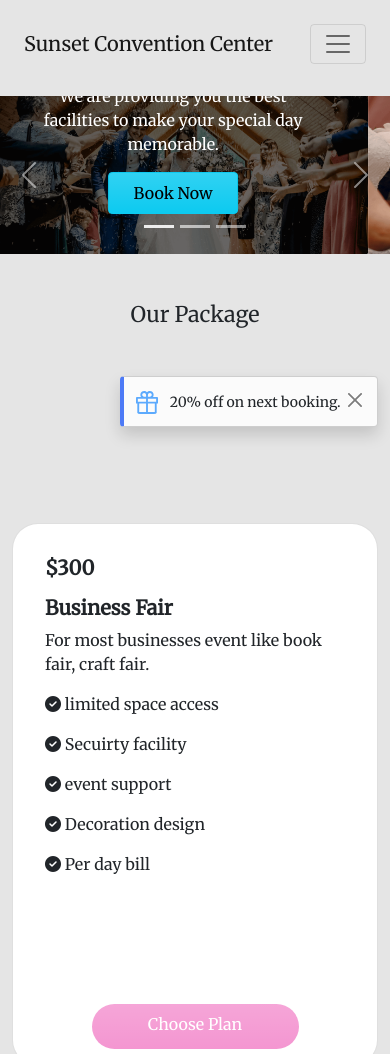
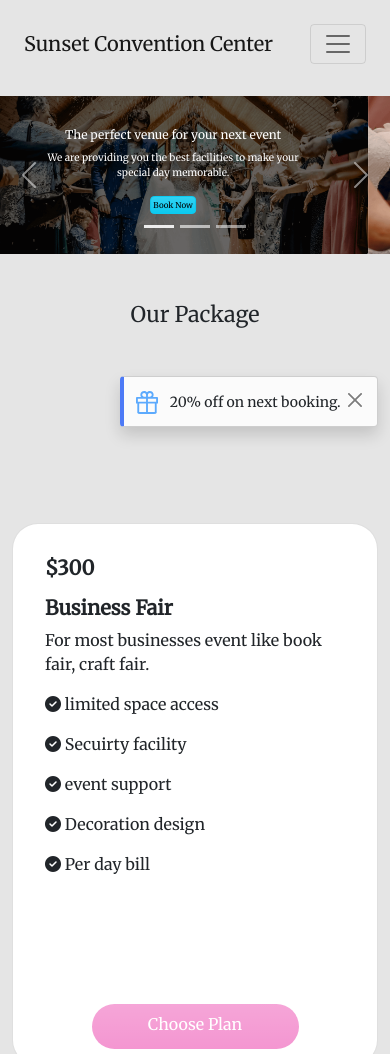
Before and after one commit to noman081/sunset-convention-center, a plain HTML site: page index.html in a window 390 px wide. Shown: the top 1054 px of the page. Drawn offline with Linux system fonts and the light colour scheme.

Commit message:
After Recheck All

```diff
--- a/css/style.css
+++ b/css/style.css
@@ -5,14 +5,18 @@ body{
     background-color: #E5E5E5;
     font-family: 'Merriweather', serif;
 }
+/* navbar styles */
 .nav-text-color{
     color: #3E3E3E;
 }
 
+/* toast styles */
 .toast-border{
     border-left: 4px solid rgba(0, 68, 255, 0.664);
     width: auto;
 }
+
+/* our-package styles */
 .card{
     border-radius: 26px;
 }
@@ -28,7 +32,7 @@ body{
     border: none;
 }
 .top-demand-plan{
-    background-color: #3F87F5;
+    background-color: #e6b61c;
     color: white;
     box-shadow: 0px 42px 34px rgba(63, 135, 245, 0.25);
 }
@@ -43,6 +47,9 @@ body{
     background-color: white;
     color: #3F87F5;
 }
+
+
+/* client styles */
 .client-card{
     background-color: white;
     width: 360px;
@@ -50,22 +57,20 @@ body{
 footer{
     background-color: #0B0D17;
     color: white;
-    padding: 15px
+    padding: 15px;
 }
-.app-store{
-    width: 175px;
-    /* height: 40px; */
-    background-color: black;
-    color: white;
-    border: 1px solid white;
-    border-radius: 5px;
-    padding: 5px;
-}
-.fa-apple{
-    font-size: 30px;
-}
-.fa-google-play{
-    font-size: 30px;
+
+@media(max-width: 767px) {
+	.carousel-caption {
+		font-size: 10px;
+	}
+    .carousel-caption h5{
+        font-size: 12px;
+    }
+    .carousel-caption a{
+        padding: 2px !important;
+        font-size: 8px;
+    }
 }
 
 @media only screen and (min-width:992px) {
```
